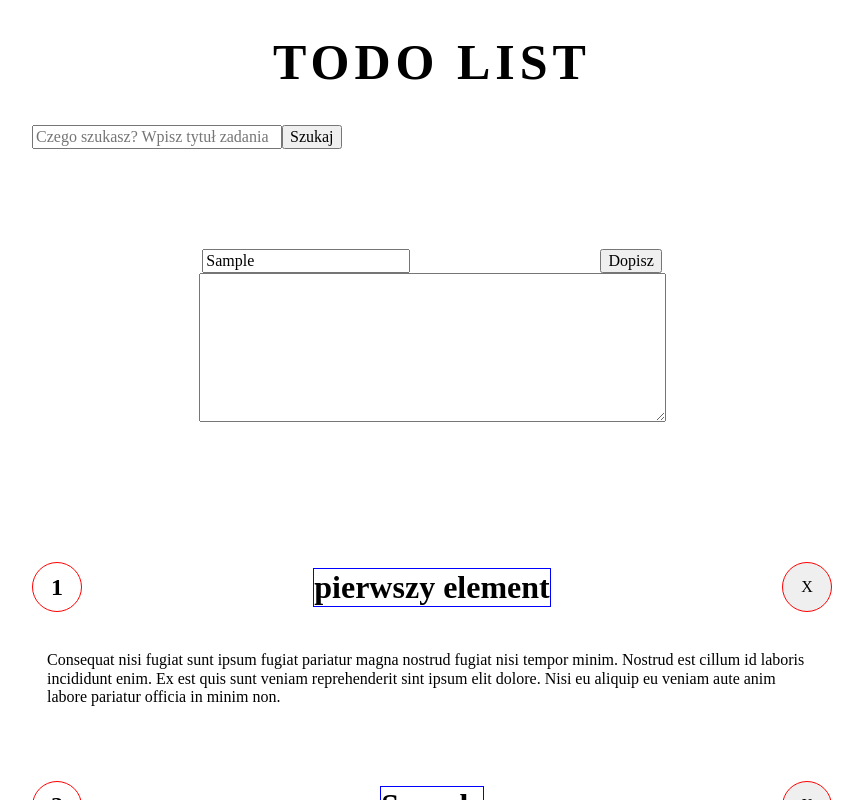
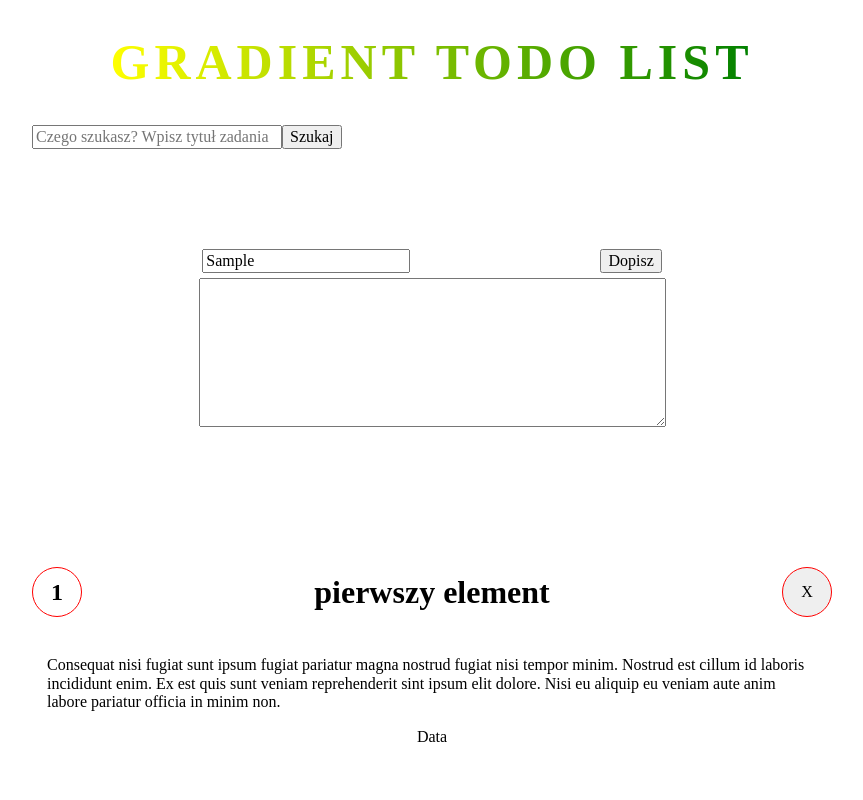
Before and after one commit to R4V88/ToDoList, a website: page src/content/index.html in a window 1280 px wide. Both pictures are taken after typing "Sample" into the empty fields and a click on the input "Dopisz". Shown: the top 800 px of the page, without its empty margins (208-1071 px from the left). Drawn offline with nearby package versions, Linux system fonts and the light colour scheme; files that its build step writes are made by us from their sources.

Commit message:
Gradient Title added

```diff
--- a/src/content/index.html
+++ b/src/content/index.html
@@ -15,9 +15,9 @@
     <navigation class="navigation">
       <div class="navigation__searchTool">
         <input type="text" class="navigation__input" placeholder="Czego szukasz? Wpisz tytuł zadania">
-        <button class="navigation__searcht">Szukaj</button>
+        <button class="navigation__searchBtn">Szukaj</button>
       </div>
-      <h1 class="navigation__title">TODO LIST</h1>
+      <h1 class="navigation__title">Gradient ToDo List</h1>
       <!-- <button class="navigation__up">Do góry</button> -->
     </navigation>
   </header>
@@ -40,9 +40,10 @@
             <div class="todo__wrapper">
               <p class="todo__index">1</p>
               <h1 class="todo__title">pierwszy element</h1>
-              <button class="todo__delete">X</button>
+              <button class="todo__deleteBtn">X</button>
             </div>
             <p class="todo__content">Consequat nisi fugiat sunt ipsum fugiat pariatur magna nostrud fugiat nisi tempor minim. Nostrud est cillum id laboris incididunt enim. Ex est quis sunt veniam reprehenderit sint ipsum elit dolore. Nisi eu aliquip eu veniam aute anim labore pariatur officia in minim non.</p>
+            <p class = "todo__date">Data</p>
           </li>
         </ul>
       </section>
--- a/src/js/main.js
+++ b/src/js/main.js
@@ -55,12 +55,17 @@ function addItem(e) {
   createP.classList.add('todo__content');
   createP.appendChild(document.createTextNode(content));
 
+  let createDate = document.createElement('p');
+  createDate.className = 'todo__date';
+  createDate.appendChild(document.createTextNode('Tu bedzie data'));
+
   createDiv.appendChild(createPos);
   createDiv.appendChild(createH1);
   createDiv.appendChild(createBtn);
 
   createLi.appendChild(createDiv);
   createLi.appendChild(createP);
+  createLi.appendChild(createDate);
 
   todolist.appendChild(createLi);
 
--- a/src/scss/main.scss
+++ b/src/scss/main.scss
@@ -11,7 +11,6 @@ html {
 *:after {
   box-sizing: inherit;
 }
-
 body {
   max-width: 800px;
   width: 100%;
@@ -37,21 +36,24 @@ header {
     width: 100%;
     justify-content: flex-start;
   }
-  &__input{
+  &__input {
     width: 250px;
   }
   &__title {
     font-size: 50px;
     text-transform: uppercase;
     letter-spacing: 5px;
+    background: linear-gradient(to right, yellow, green);
+    -webkit-background-clip: text;
+    -webkit-text-fill-color: transparent;
   }
 }
 
 main {
   width: 100%;
 }
-.formWrapper{
-  width:100%;
+.formWrapper {
+  width: 100%;
   display: flex;
   justify-content: center;
   padding-bottom: 100px;
@@ -63,21 +65,20 @@ main {
   justify-content: center;
   align-items: center;
   margin: 0;
-  &__inputsWrapper{
+  &__inputsWrapper {
     width: 459.5px;
     display: flex;
     justify-content: space-between;
+    padding-bottom: 5px;
   }
-  &__content{
-    margin:0;
-    padding:0;
+  &__content {
+    margin: 0;
+    padding: 0;
   }
 }
 
 .todo {
   width: 100%;
-  // display: flex;
-  // justify-content: ;
   padding: 0;
   &__item {
     list-style: none;
@@ -87,32 +88,34 @@ main {
     display: flex;
     justify-content: space-between;
     align-items: center;
-    padding-bottom: 15px
+    padding-bottom: 15px;
   }
   &__index {
     border: 1px solid red;
     border-radius: 25px;
-    grid-area: position;
     height: 50px;
     width: 50px;
-    display:flex;
+    display: flex;
     justify-content: center;
-    align-items:center;
+    align-items: center;
     font-weight: bold;
     font-size: 24px;
   }
   &__title {
-    border: 1px solid blue;
-    grid-area: title;
   }
-  &__delete{
-    height:50px;
-    width:50px;
+  &__deleteBtn {
+    height: 50px;
+    width: 50px;
     border: 1px solid red;
     border-radius: 25px;
   }
   &__content {
-    grid-area: content;
     margin: 0 15px;
   }
+  &__date {
+    width: 100%;
+    display: flex;
+    justify-content: center;
+    align-items: center;
+  }
 }
```
